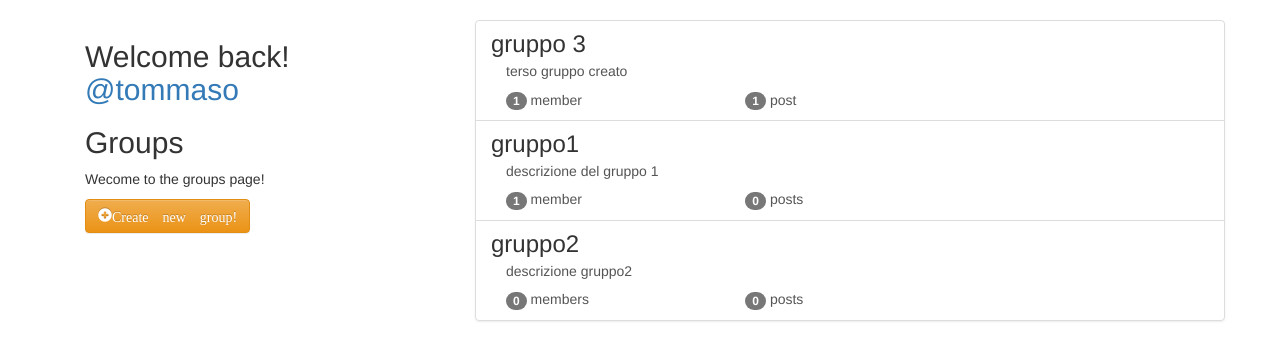
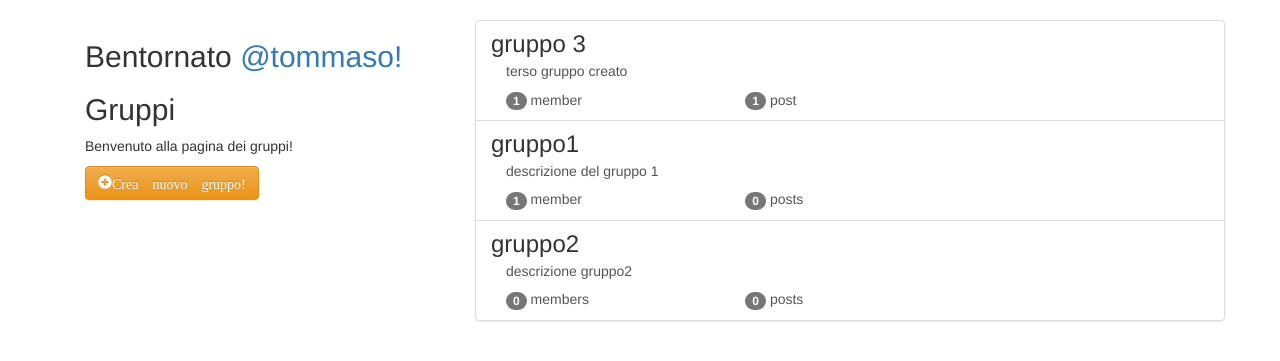
Before and after one commit to tommasosansone91/basic-social-network, a Django app: page /groups/ in a window 1280 px wide. Shown: the part 52-413 px from the top of the page. Run offline with Django 3.2, Linux system fonts and the light colour scheme; a user stored in the database is signed in; data comes from the database, SQL or seed files in the repository; some libraries are stand-ins or nearby versions.

Commit message:
try to fix

```diff
--- a/groups/templates/groups/group_list.html
+++ b/groups/templates/groups/group_list.html
@@ -6,22 +6,22 @@
 
         <div class="content">
             {% if user.is_authenticated %}
-                <h2>Welcome back!
+                <h2>Bentornato
                 <a href="{% url 'posts:for_user' username=user.username %}">
-                @{{user.username}}
+                @{{user.username}}!
                 </a>
                 </h2>
             {% endif %}
 
-            <h2>Groups</h2>
+            <h2>Gruppi</h2>
             {% if user.is_authenticated %}
-                <p>Wecome to the groups page!</p>
+                <p>Benvenuto alla pagina dei gruppi!</p>
             {% endif %}
 
         </div>
         {% if user.is_authenticated %}
         <a href="{% url 'groups:create' %}" class='btn btn-md btn-fill btn-warning'>
-        <span class="glyphicon glyphicon-plus-sign">Create new group!</span>
+        <span class="glyphicon glyphicon-plus-sign">Crea nuovo gruppo!</span>
         </a>
         {% endif %}
 
--- a/posts/templates/posts/post_base.html
+++ b/posts/templates/posts/post_base.html
@@ -23,4 +23,6 @@
 <!-- Javascript -->
 {% comment %} <script type="text/javascript" src={% static "js/file.js" %}></script> {% endcomment %}
 
+
+
 {% endblock %}
--- a/posts/templates/posts/user_post_list.html
+++ b/posts/templates/posts/user_post_list.html
@@ -1,9 +1,10 @@
 {% extends "posts/post_base.html" %}
 
 {% block prepost %}
+
 <div class="ol-md-4">
-    <h1>@{{post.user.username}}</h1>
-    <p>Post dello user:</p>
+    <h1>@{{ post_user.username }}</h1>
+    <p>Tutti i post dello user:</p>
 </div>
 {% endblock %}
 
--- a/posts/urls.py
+++ b/posts/urls.py
@@ -7,6 +7,7 @@ app_name = 'posts'
 
 urlpatterns = [
 
+    # mostra tutti i post di tutti gli utenti
     url(r'^$',
     views.PostList.as_view(),
     name='all'),
@@ -16,17 +17,18 @@ urlpatterns = [
     name='create'),
 
     # <username> è un argomento che gli viene passato in ingresso
+    # mostra tutti i post dello user
     url(r'by/(?P<username>[-\w]+)',
     views.UserPosts.as_view(),
     name='for_user'),
 
-    # questo mostra tutti i post dello user
+    # questo mostra un certo post dello user con pk dichiarata
     url(r'by/(?P<username>[-\w]+)/(?P<pk>\d+)/$',
     views.PostDetail.as_view(),
     name='single'),
 
 
-    url(r'delete/(?P<pk>/d+)/$',
+    url(r'delete/(?P<pk>\d+)/$',
     views.DeletePost.as_view(),
     name='delete'),
 
--- a/posts/views.py
+++ b/posts/views.py
@@ -53,7 +53,10 @@ class PostDetail(SelectRelatedMixin, generic.DetailView):
 
     def get_queryset(self):
         queryset = super().get_queryset()
-        return queryset.filter(user__username__iexact=self.kwargs.get('username'))
+        return queryset.filter(
+            user__username__iexact=self.kwargs.get('username'),
+            # Post__pk__iexact=self.kwargs.get('pk')
+            )
 
 
 class CreatePost(LoginRequiredMixin, SelectRelatedMixin, generic.CreateView):
--- a/templates/base.html
+++ b/templates/base.html
@@ -50,7 +50,7 @@
                     <li><a href="{% url 'groups:all' %}">Gruppi</a></li>
                     {% comment %} <li><a href="{% url 'groups:create' %}">Nuovo gruppo</a></li> {% endcomment %}
                     <li><a href="{% url 'accounts:logout' %}">Log Out</a></li>
-                    <li><a href="#">User: {{user.username}}</a></li>
+                    <li><a href="{% url 'posts:for_user' username=user.username %}">User: {{user.username}}</a></li>
 
                 {% else %}
 
@@ -74,5 +74,7 @@
 
     </div>
 
+    <br><br><br>
+
   </body>
 </html>
--- a/templates/thanks.html
+++ b/templates/thanks.html
@@ -4,7 +4,7 @@
 
 {% load static %}
 
-    <h1>Ciao, torna presto!</h1>
+    <h1>Arrivederci, torna presto!</h1>
 
     <br>
 
```
Also changed, not shown: posts/templates/posts/_post.html (+25 -2 lines).
